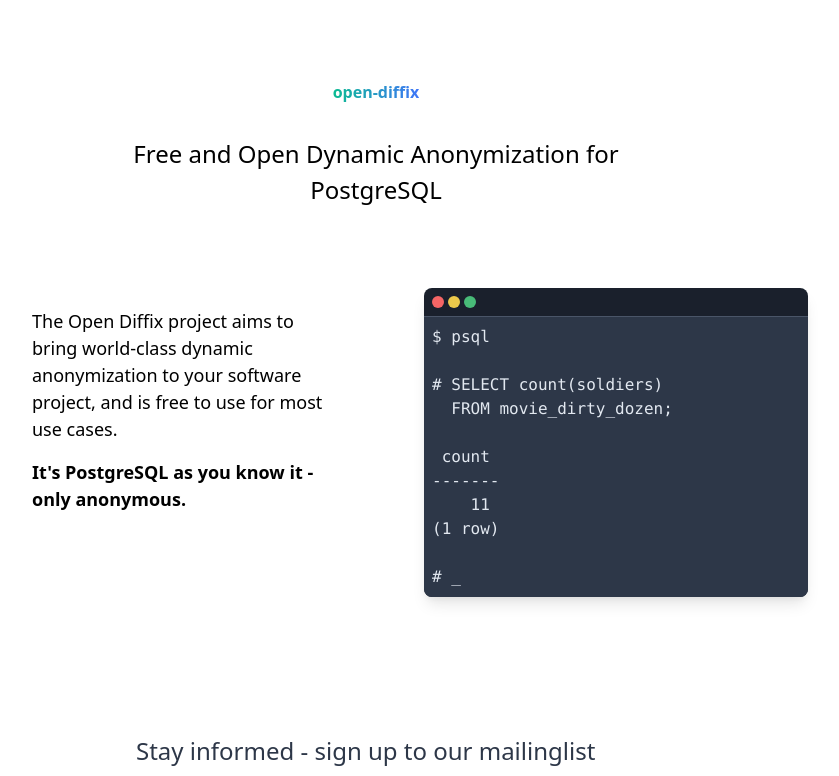
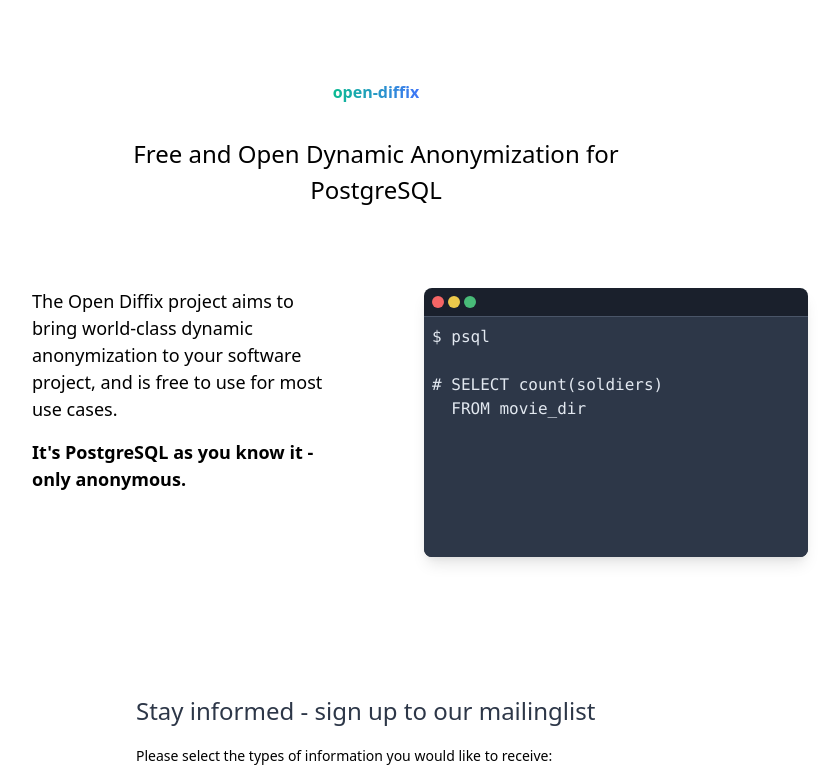
Before and after one commit to diffix/website, a Nuxt app: page / in a window 1280 px wide. Shown: the top 776 px of the page, without its empty margins (264-1103 px from the left). Built offline with nearby package versions, Linux system fonts and the light colour scheme.

Commit message:
Dynamic stupid type writer effect

```diff
--- a/components/Terminal.vue
+++ b/components/Terminal.vue
@@ -5,10 +5,16 @@
       <div class="w-3 h-3 ml-1 bg-yellow-500 rounded-full hover:bg-yellow-400"></div>
       <div class="w-3 h-3 ml-1 bg-green-500 rounded-full hover:bg-green-400"></div>
     </div>
-    <div class="p-2 font-mono text-gray-300 bg-gray-800 dark:bg-shamrock-900">
-      <pre>$ psql</pre>
-      <pre>{{ query }}</pre>
-      # <span class="blink">_</span>
+    <div class="h-full p-2 font-mono text-gray-300 bg-gray-800 dark:bg-shamrock-900">
+      <pre>
+$ psql
+
+# SELECT {{ query }}
+      </pre>
+
+      <span v-if="this.queryToUse === ''">
+        # <span class="blink">_</span>
+      </span>
     </div>
   </div>
 </template>
@@ -27,45 +33,71 @@
 </style>
 
 <script>
+function randomwShortWait() {
+  return 100 + 100 * Math.floor(Math.random() * 2);
+}
+
 export default {
   data: function () {
     const queries = [
-      `
-# SELECT count(dogs)
+      {
+        query: `count(dogs)
   FROM dalmatians;
+        `,
+        answer: "   103"
+      },
+      {
+        query: `count(samurai)
+  FROM kurosawa_movies`,
+        answer: "     6"
+      },
+      {
+        query: `count(soldiers)
+  FROM movie_dirty_dozen`,
+        answer: "    11"
+      },
+      {
+        query: `count(citizens)
+  FROM citizen_kane`,
+        answer: "  null"
+      }
+    ];
+    const toUse = queries[Math.floor(Math.random() * queries.length)];
+    return {
+      queryToUse: toUse.query,
+      answer: toUse.answer,
+      query: ""
+    }
+  },
+  methods: {
+    addNextCharcter() {
+      if (this.queryToUse.length > 0) {
+        this.query = this.query + this.queryToUse.substr(0, 1);
+        if (this.queryToUse.length > 1) {
+          this.queryToUse = this.queryToUse.substr(1, this.queryToUse.length);
+        } else {
+          this.query = this.query + ";"
+          this.queryToUse = "";
+        }
+        setTimeout(this.addNextCharcter, randomwShortWait());
+      } else {
+        setTimeout(this.addResult(), 2000);
+      }
+    },
 
- count
--------
-   103
-(1 row)
-      `, `
-# SELECT count(samurai)
-  FROM kurosawa_movies;
+    addResult() {
+      let queryAnswer = `
 
- count
--------
-     6
-(1 row)
-      `, `
-# SELECT count(soldiers)
-  FROM movie_dirty_dozen;
+count
+-------\n` + this.answer + `
+(1 row)`;
+      this.query = this.query + queryAnswer;
+    },
 
- count
--------
-    11
-(1 row)
-      `, `
-# SELECT count(citizens)
-  FROM citizen_kane;
+  },
 
- count
--------
-  null
-(1 row)
-      `
-    ];
-    const query = queries[Math.floor(Math.random() * queries.length)];
-    return {query: query}
+  mounted: function () {
+    setTimeout(this.addNextCharcter, 100);
   }
 }
 </script>
```
